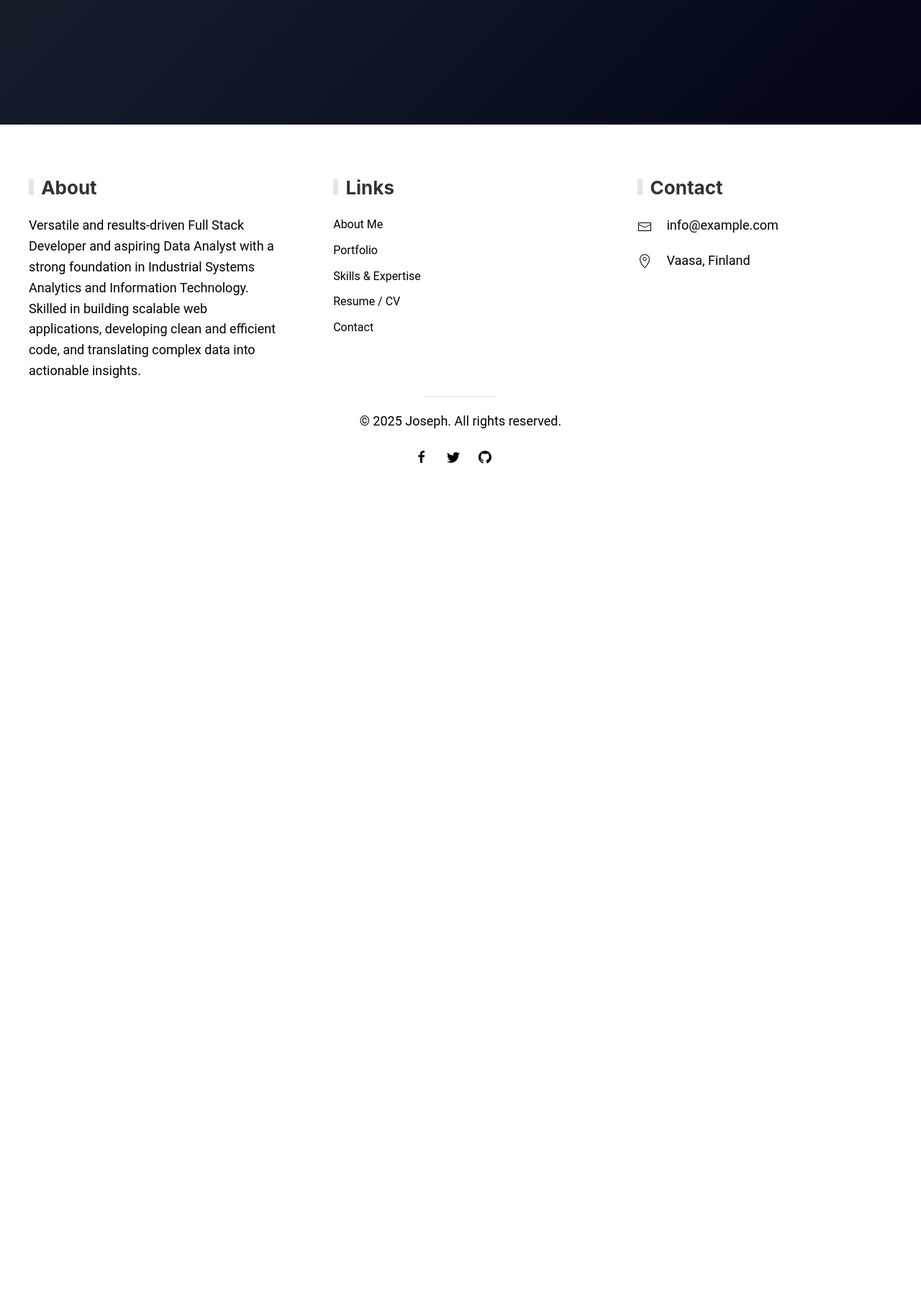
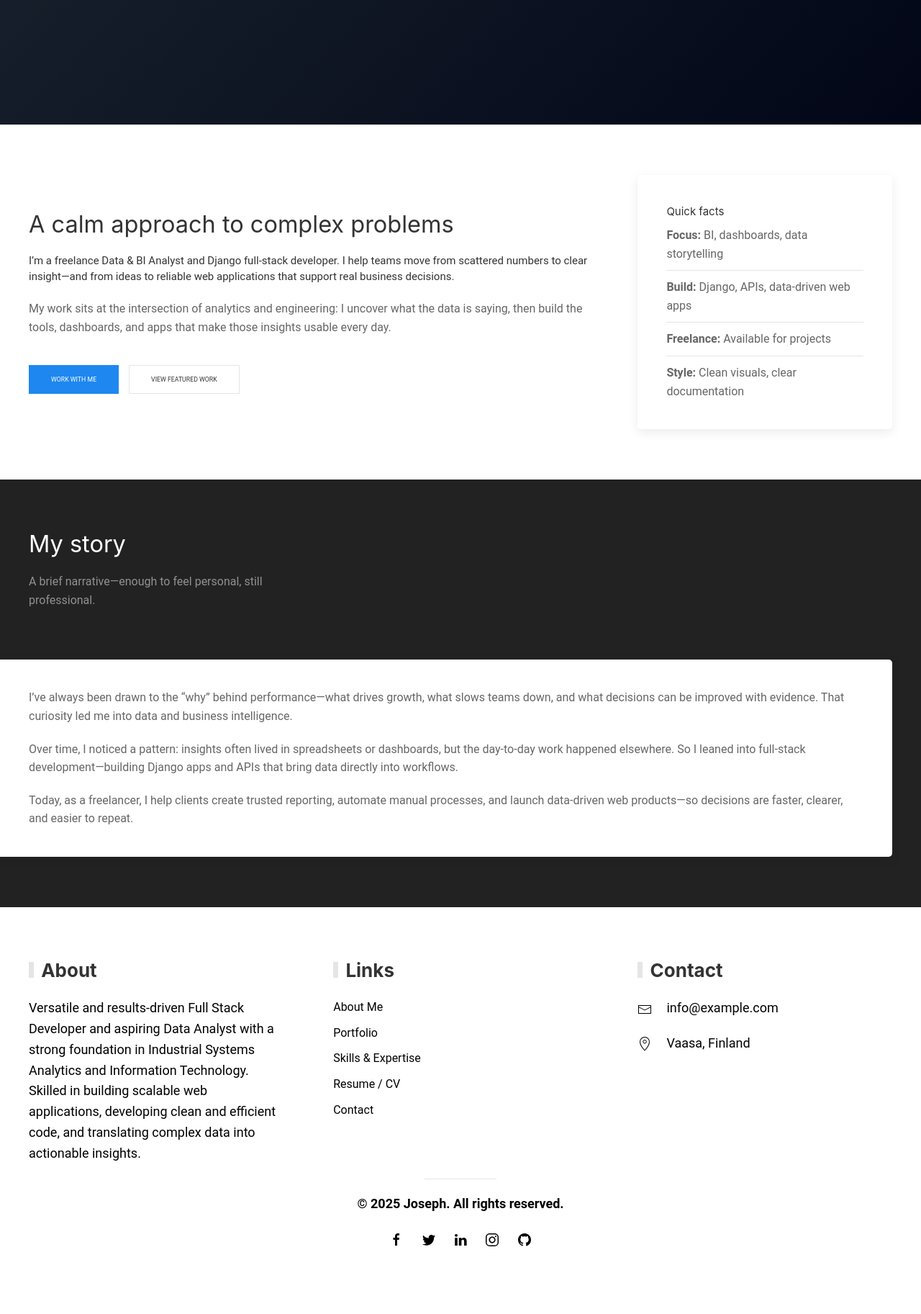
Before and after one commit to JoeMburu/django_personal_website, a Django app: page / in a window 1280 px wide. Shown: the part 627-2452 px from the top of the page at 72% size. Before the commit the page ends 1271 px from the top, so only its background shows below. Run offline with Django 5.2, Linux system fonts and the light colour scheme; data that the repository does not hold is empty; some libraries are stand-ins or nearby versions.

Commit message:
adding about me sections

```diff
--- a/static/css/styles.css
+++ b/static/css/styles.css
@@ -110,7 +110,7 @@ img {
 
 .hero .uk-button-primary, .hero .uk-button-secondary {
   border: none;
-  padding: 15px 20px;
+  padding: 15px 15px;
   font-size: 2rem;
   font-weight: 700;
   margin-top: 30px;
@@ -133,3 +133,11 @@ footer p {
   font-size: 1.8rem;
   line-height: 1.6;
 }
+
+ @media (max-width: 960px) {
+  .about-col {
+    display: flex;
+    flex-direction: column;
+    align-items: center;
+  }
+}
--- a/templates/home/home.html
+++ b/templates/home/home.html
@@ -29,20 +29,80 @@
           <a class="uk-button uk-button-primary" href="#">
             Contact Me
           </a>
-          <a class="uk-button uk-button-secondary" href="#">
+          <a class="uk-button uk-button-default" href="#">
             Portfolios
           </a>
         </div>
       </div>
     </div>
   </section>
-
 </div>
 <div class="main">
-  <section>
+  <section class="uk-section uk-section-default">
+    <div class="uk-container">
+      <!-- 1) About Snapshot -->
+      <div class="uk-grid uk-grid-large uk-flex-middle" uk-grid>
+        <div class="uk-width-2-3@m">
+          <h2 class="uk-heading-small uk-margin-remove-top">A calm approach to complex problems</h2>
+          <p class="uk-text-lead uk-margin-small-top">
+            I’m a freelance Data &amp; BI Analyst and Django full-stack developer. I help teams move from
+            scattered numbers to clear insight—and from ideas to reliable web applications that support real business decisions.
+          </p>
+          <p class="uk-margin-small-top">
+            My work sits at the intersection of analytics and engineering: I uncover what the data is saying, then build
+            the tools, dashboards, and apps that make those insights usable every day.
+          </p>
+
+          <div class="uk-margin-medium-top">
+            <a class="uk-button uk-button-primary uk-margin-small-right" href="#contact">Work with me</a>
+            <a class="uk-button uk-button-default" href="#featured-work">View featured work</a>
+          </div>
+        </div>
+
+        <div class="uk-width-1-3@m">
+          <div class="uk-card uk-card-default uk-card-body uk-border-rounded">
+            <h3 class="uk-card-title uk-margin-remove">Quick facts</h3>
+            <ul class="uk-list uk-list-divider uk-margin-small-top">
+              <li><strong>Focus:</strong> BI, dashboards, data storytelling</li>
+              <li><strong>Build:</strong> Django, APIs, data-driven web apps</li>
+              <li><strong>Freelance:</strong> Available for projects</li>
+              <li><strong>Style:</strong> Clean visuals, clear documentation</li>
+            </ul>
+          </div>
+        </div>
+      </div>
+    </div>
   </section>
-  <section>
+  <!-- 2) My Story -->
+  <section class="uk-section uk-section-secondary uk-light">
+    <div class="uk-container">
+      <div class="uk-grid uk-grid-large" uk-grid>
+        <div class="uk-width-1-3@m">
+          <h2 class="uk-heading-small">My story</h2>
+          <p class="uk-text-muted">
+            A brief narrative—enough to feel personal, still professional.
+          </p>
+        </div>
 
+        <!-- <div class="uk-width-2-3@m"> -->
+          <div class="uk-card uk-card-default uk-card-body uk-border-rounded">
+            <p class="uk-margin-remove-top">
+              I’ve always been drawn to the “why” behind performance—what drives growth, what slows teams down, and what
+              decisions can be improved with evidence. That curiosity led me into data and business intelligence.
+            </p>
+            <p>
+              Over time, I noticed a pattern: insights often lived in spreadsheets or dashboards, but the day-to-day work
+              happened elsewhere. So I leaned into full-stack development—building Django apps and APIs that bring data
+              directly into workflows.
+            </p>
+            <p class="uk-margin-remove-bottom">
+              Today, as a freelancer, I help clients create trusted reporting, automate manual processes, and launch
+              data-driven web products—so decisions are faster, clearer, and easier to repeat.
+            </p>
+          </div>
+        </div>
+      </div>
+    </div>
   </section>
   <!-- <div class="temporary">
     {% for image in images %}
--- a/templates/includes/footer.html
+++ b/templates/includes/footer.html
@@ -4,7 +4,7 @@
   <div class="uk-container">
     <!-- ROW 1: Three columns -->
     <div class="uk-grid uk-grid-large uk-margin-bottom" uk-grid>
-      <div class="uk-width-1-3@m">
+      <div class="uk-width-1-3@m about-col">
         <h4 class="uk-heading-bullet">About</h4>
         <p>Versatile and results-driven Full Stack Developer and
           aspiring Data Analyst with a strong foundation in Industrial
@@ -14,7 +14,7 @@
           actionable insights.
         </p>
       </div>
-      <div class="uk-width-1-3@m">
+      <div class="uk-width-1-3@m about-col">
         <h4 class="uk-heading-bullet">Links</h4>
         <ul class="uk-list">
           <li><a href="#">About Me</a></li>
@@ -24,7 +24,7 @@
           <li><a href="#">Contact</a></li>
         </ul>
       </div>
-      <div class="uk-width-1-3@m">
+      <div class="uk-width-1-3@m about-col">
         <h4 class="uk-heading-bullet">Contact</h4>
         <p><a href="#"><span uk-icon="mail" class="uk-margin-right"></span><span>info@example.com</span></a></p>
         <p><a href="#"><span uk-icon="location" class="uk-margin-right"></span><span>Vaasa, Finland</span></a></p>
@@ -33,17 +33,18 @@
     </div>
 
     <!-- ROW 2: One centered column -->
-    <div class="uk-text-center">
+    <div class="uk-text-center right-reserved">
       <hr class="uk-divider-small">
-      <p class="uk-text-medium">
+      <p class="uk-text-bold">
         © 2025 Joseph. All rights reserved.
       </p>
       <p>
         <span uk-icon="icon:facebook" class="uk-margin-right"></span>
         <span uk-icon="icon:twitter" class="uk-margin-right"></span>
-        <span uk-icon="icon:github" class="uk-margin-right"></span>
+        <span uk-icon="icon:linkedin" class="uk-margin-right"></span>
+        <span uk-icon="icon:instagram" class="uk-margin-right"></span>
+        <span uk-icon="icon:github"></span>
       </p>
     </div>
-
   </div>
 </footer>
```
